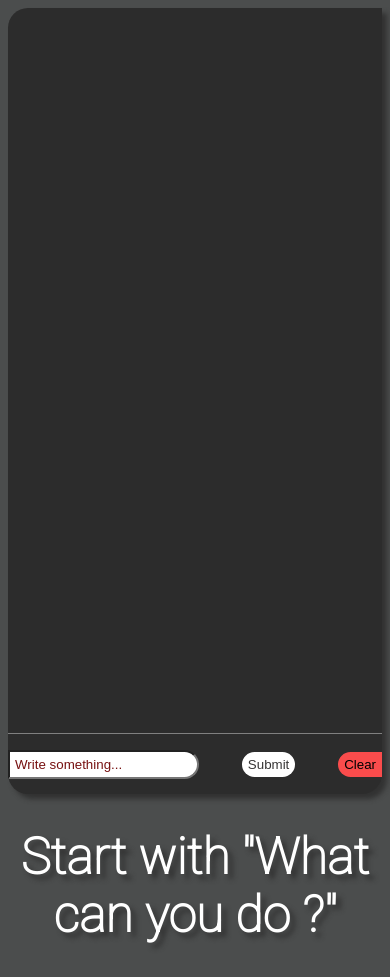
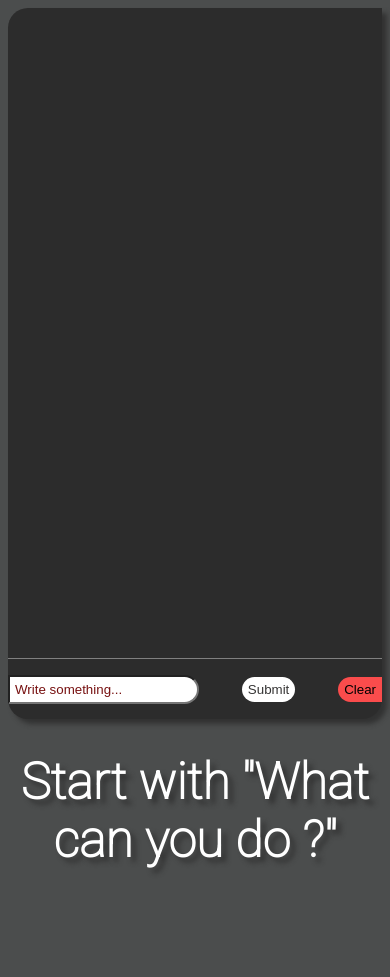
Before and after one commit to gtf974/bot-chat-example, a plain HTML site: page index.html in a window 390 px wide. After the commit the page ends 902 px from the top, so only its background shows below. Drawn offline with Linux system fonts and the light colour scheme.

Commit message:
Update style.css

```diff
--- a/css/style.css
+++ b/css/style.css
@@ -179,6 +179,6 @@ h1
     }
     #answer-box
     {
-        height: 725px;
+        height: 650px;
     }
 }
```
